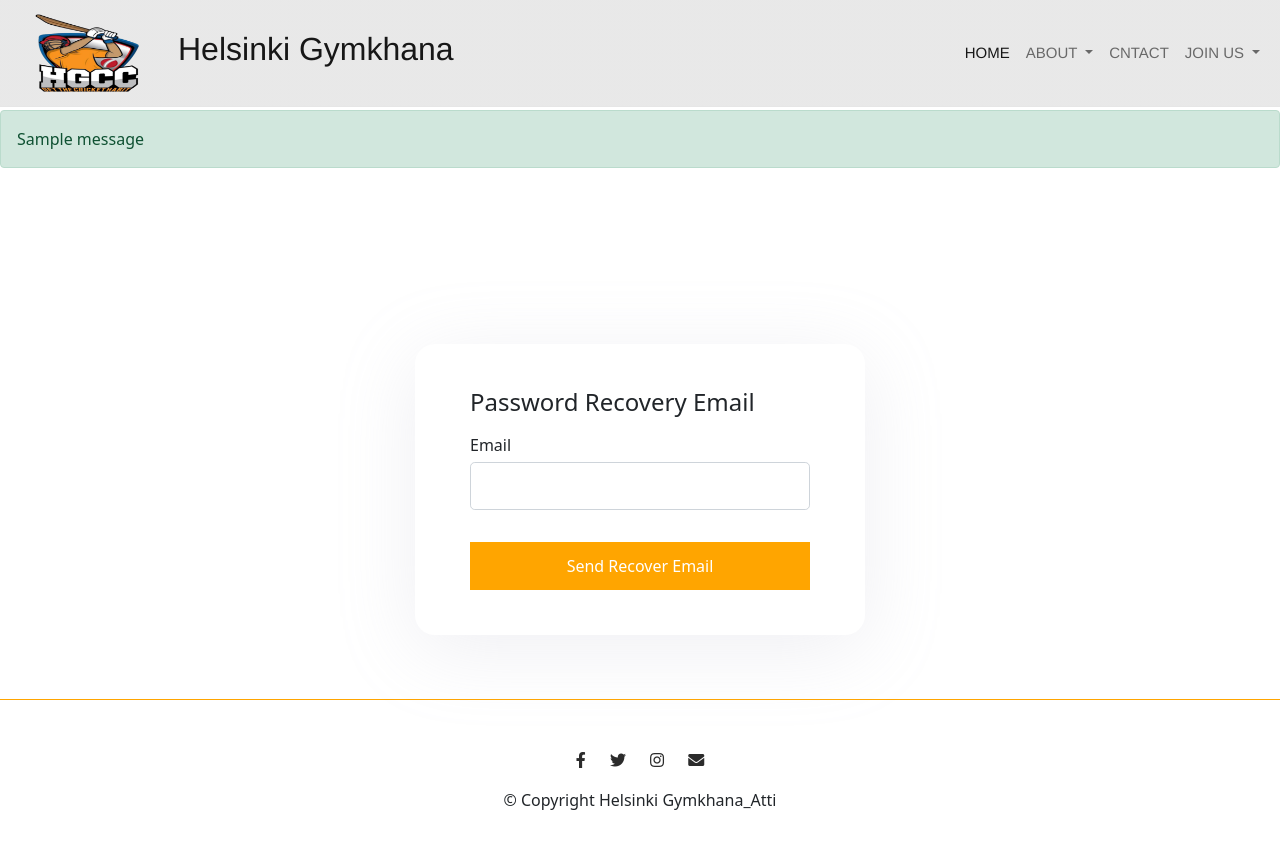
After one commit to AttiR/Gymkhana-gladiators-cc, a Flask app: page /recoverpass in a window 1280 px wide. The commit adds this page. Run offline with Flask 2, Linux system fonts and the light colour scheme; tables that the repository leaves empty hold one stand-in row (values such as "Sample post"); one stand-in notice (Sample message) is shown; some libraries are stand-ins or nearby versions.

Commit message:
password recovery email

```diff
--- a/app/auth/forms.py
+++ b/app/auth/forms.py
@@ -1,9 +1,11 @@
+from flask.helpers import flash
 from flask_wtf import FlaskForm
 from flask_wtf.file import FileField, FileAllowed
 from wtforms import StringField, PasswordField, SubmitField, BooleanField, TextAreaField
 from wtforms import ValidationError
 from wtforms.validators import DataRequired, Length, Email, Regexp, EqualTo
 from ..models import User
+from flask import redirect, url_for
 from flask_login import current_user
 
 
@@ -48,6 +50,19 @@ class LoginForm(FlaskForm):
     submit = SubmitField('Login')
 
 
+# Password Reset form for Recovery email
+class PasswordRecovery(FlaskForm):
+    email = StringField('Email',
+                        validators=[DataRequired(),Length(1, 64),  Email()])
+    submit = SubmitField('Send Recover Email')
+
+    def validate_email(self, email):
+        user = User.query.filter_by(email=email.data).first()
+        if user is None:
+           raise ValidationError('Account with this email does not exist.')
+
+
+
 # Password Reset Form
 class PasswordresetForm(FlaskForm):
 
--- a/app/auth/utilits.py
+++ b/app/auth/utilits.py
@@ -3,6 +3,7 @@ import secrets
 from  flask import current_app
 from PIL import Image
 from itsdangerous import URLSafeTimedSerializer
+
 
 # generate Token for user authentication
 
@@ -22,6 +23,9 @@ def confirm_token(token, expiration=3600):
     except:
         return False
     return email
+
+
+
 
 
 # save picture function
--- a/app/auth/views.py
+++ b/app/auth/views.py
@@ -1,7 +1,7 @@
 from .import auth
 
 from flask import render_template, request, redirect, url_for, flash, abort
-from .forms import RegistrationForm, LoginForm, PasswordresetForm, UpdateAccountForm
+from .forms import RegistrationForm, LoginForm, PasswordresetForm, UpdateAccountForm, PasswordRecovery
 from ..models import  User
 from ..import db, bcrypt
 #from app import mail
@@ -99,22 +99,48 @@ def logout():
     return redirect(url_for('main.home'))
 
 
+# Password Recovery Email
+@auth.route('/recoverpass', methods=['POST', 'GET'])
+def recoverpass():
+    if current_user.is_authenticated: # if user is already login and registed try to sign up
+        return redirect(url_for('main.home'))
+    form= PasswordRecovery()
+    if form.validate_on_submit():
+        user= User.query.filter_by(email=form.email.data).first()
 
-# Password Reset Route
-@auth.route("/passwordreset", methods=['POST', 'GET'])
-def passwodreset():
+         # import from token .py
+        token = user.get_reset_token()
+        confirm_url = url_for('auth.reset_token', token=token, _external=True)
+        html = render_template('mails/resetpass.html', confirm_url=confirm_url)
+        subject = "Please confirm your email"
+        send_email(user.email, subject, html)
+
+        flash('A Password Recovery email has been sent.', 'success')
+        return redirect(url_for("main.home"))
+
+
+    return render_template('auth/recoverpass.html', form=form)
+
+
+
+# Password Reset Token
+@auth.route("/passwordreset/<token>", methods=['POST', 'GET'])
+def reset_token(token):
+    if current_user.is_authenticated: # if user is already login and registed try to sign up
+        return redirect(url_for('main.home'))
+    user=User.verify_reset_token(token)
+    if user is None:
+        flash('Invalid or Expired token', 'warning')
+        return redirect('auth.recoverpass')
     form= PasswordresetForm()
-    if form.validate_on_submit():
-        pass
+
     return render_template("auth/password_reset.htm", form=form)
 
 
-# Account/Profile
+# Account Profile
 @auth.route("/account", methods=["POST", "GET"])
 @login_required #only authenticated user access these route
 def account():
-
-
     image_file= url_for('static', filename='img/profileimg/' +current_user.image_file)
     return render_template('auth/account.html', file= image_file)
 
--- a/app/main/views.py
+++ b/app/main/views.py
@@ -8,10 +8,12 @@ from .. import db
 #from flask_mail import Message
 from ..emails import send_email
 from flask_login import current_user
+from flask import current_app
+
 
 @main.route("/")
 def home():
-
+    print(current_app.config['ENV'])
 
     return render_template("public/main/home.html")
 
--- a/app/templates/auth/account.html
+++ b/app/templates/auth/account.html
@@ -48,7 +48,7 @@ Account -Helsinki Gymkhana CC {% endblock %} {% block main %}
 
               <div class="d-flex mt-2">
                 <a
-                  href="{{ url_for('auth.passwodreset') }}"
+                  href="{{ url_for('auth.recoverpass') }}"
                   aria-label="password Ressset"
                 >
                   <button class="btn1 btn-success" arial_label="passwodreset">
--- a/app/templates/auth/login.html
+++ b/app/templates/auth/login.html
@@ -43,7 +43,7 @@ Login {% endblock %} {% block main %}
         <div class="pt-3">
           <small class="text-muted">
             Forgot Password?
-            <a class="ml-2" href="{{ url_for('auth.passwodreset') }}">
+            <a class="ml-2" href="{{ url_for('auth.recoverpass') }}">
               Reset Password
             </a>
           </small>
--- /dev/null
+++ b/app/templates/auth/recoverpass.html
@@ -0,0 +1,33 @@
+{% extends "public/templates/public_template.html" %} {% block title %} User
+Password Reset {% endblock %} {% block main %}
+<section id="pssword-section">
+  <!--------Flash messages------------>
+
+  {% with messages = get_flashed_messages(with_categories=true) %} {% if
+  messages %} {% for category, message in messages %}
+  <div class="alert alert-{{ category }}">{{ message }}</div>
+  {% endfor %} {% endif %} {% endwith %}
+  <div class="Big-form">
+    <div class="div-center">
+      <div class="form-block">
+        <form method="post" action="/recoverpass">
+          {{ form.hidden_tag() }}
+          <fieldset class="form-group">
+            <legend>Password Recovery Email</legend>
+
+            <div class="form-group">
+              {{ form.email.label(class= "form-control-label")}} {{
+              form.email(class= "form-control form-control-lg")}}
+            </div>
+
+            <div class="form-group">
+              {{ form.submit(class= "register-bttn")}}
+            </div>
+          </fieldset>
+        </form>
+      </div>
+    </div>
+  </div>
+</section>
+
+{% endblock %}
--- /dev/null
+++ b/app/templates/mails/resetpass.html
@@ -0,0 +1,4 @@
+<p> Please follow this link to Rset Passwordt:</p>
+<p><a href="{{ confirm_url }}">{{ confirm_url }}</a></p>
+<br>
+<p>Cheers!</p>
```
Also changed, not shown: app/__init__.py (+7 -1 lines), app/admin/forms.py (+0 -14 lines), app/admin/views.py (+1 -14 lines), app/models.py (+19 -3 lines).
